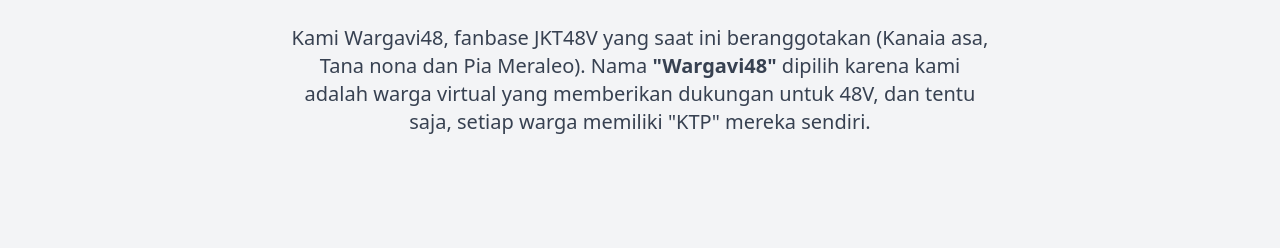
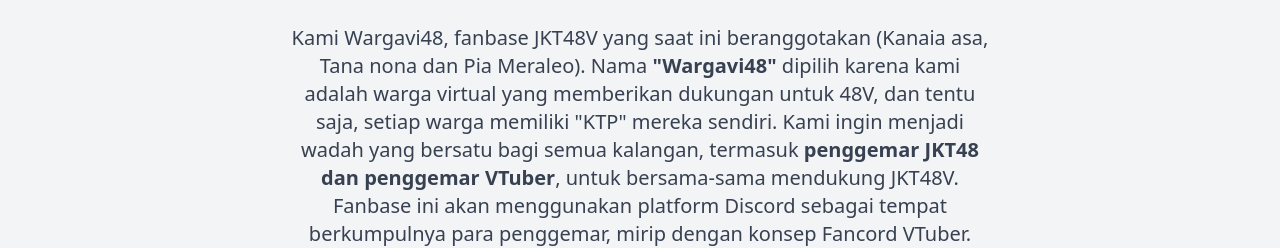
Before and after one commit to Wargavi48/wargavi48.github.io, a React (Vite) app: page / in a window 1280 px wide. Shown: the part 1040-1288 px from the top of the page. Built offline with nearby package versions, Linux system fonts and the light colour scheme.

Commit message:
feat: add some details for about wargavi48

```diff
--- a/src/App.tsx
+++ b/src/App.tsx
@@ -43,7 +43,7 @@
           <div className="container px-4 md:px-6">
             <h2 className="text-3xl font-bold tracking-tighter sm:text-5xl text-center mb-8">About Wargavi48</h2>
             <p className="mx-auto max-w-[700px] text-gray-700 md:text-xl text-center">
-            Kami Wargavi48, fanbase JKT48V yang saat ini beranggotakan (Kanaia asa, Tana nona dan Pia Meraleo). Nama <strong>"Wargavi48"</strong> dipilih karena kami adalah warga virtual yang memberikan dukungan untuk 48V, dan tentu saja, setiap warga memiliki "KTP" mereka sendiri.
+            Kami Wargavi48, fanbase JKT48V yang saat ini beranggotakan (Kanaia asa, Tana nona dan Pia Meraleo). Nama <strong>"Wargavi48"</strong> dipilih karena kami adalah warga virtual yang memberikan dukungan untuk 48V, dan tentu saja, setiap warga memiliki "KTP" mereka sendiri. Kami ingin menjadi wadah yang bersatu bagi semua kalangan, termasuk <strong>penggemar JKT48 dan penggemar VTuber</strong>, untuk bersama-sama mendukung JKT48V. Fanbase ini akan menggunakan platform Discord sebagai tempat berkumpulnya para penggemar, mirip dengan konsep Fancord VTuber. Dengan inti yang serupa dengan fanbase JKT48 pada umumnya, tujuan utamanya adalah membangun komunitas yang solid dan berdedikasi dalam mendukung perjalanan JKT48V.
             </p>
           </div>
         </section>
```
